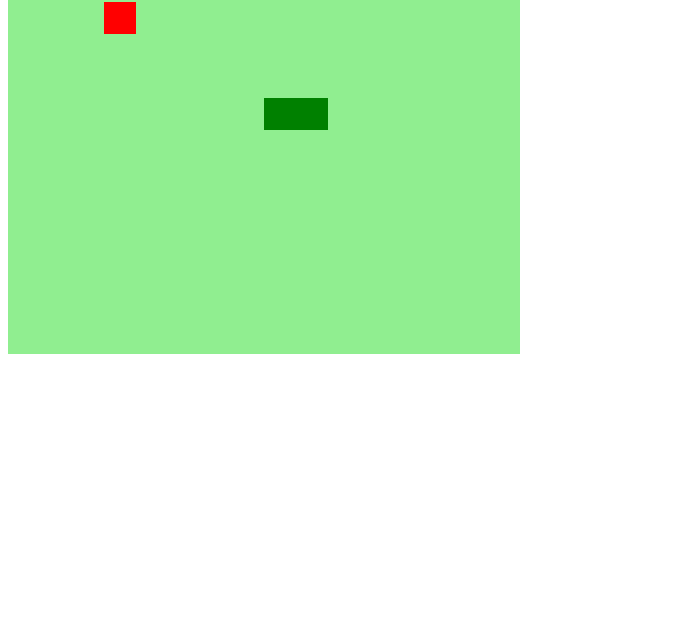
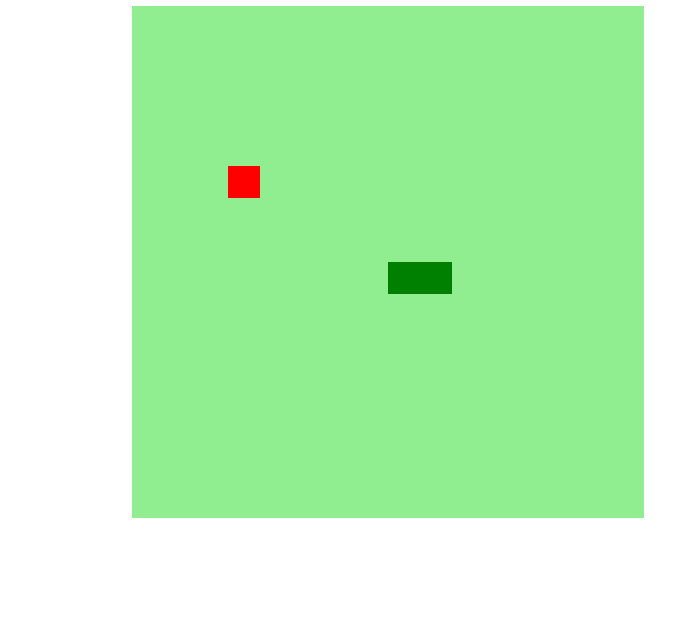
Before and after one commit to daniel-pio/snake_game, a plain HTML site: page index.html in a window 1280 px wide. Shown: the part 166-800 px from the top of the page, without its empty margins (0-699 px from the left). Drawn offline with Linux system fonts and the light colour scheme.

Commit message:
finalizando o game

```diff
--- a/css/style.css
+++ b/css/style.css
@@ -0,0 +1,9 @@
+body{
+    height: 95vh;
+    width: 95vh;
+    display: flex;
+    justify-content: center;
+    align-items: center;
+    flex-direction: column;
+    color: rgb(9, 97, 9);
+}
--- a/index.html
+++ b/index.html
@@ -8,6 +8,7 @@
     <script defer src="js/script.js"></script>
 </head>
 <body>
+    <h1>Snake Game</h1>
     <canvas id="snake" width="512" height="512"></canvas>
 
    <!--Scripts js-->
--- a/js/script.js
+++ b/js/script.js
@@ -51,10 +51,24 @@ function drawFood() {
 
 
 function iniciJogo() {
+
+
+
+
+
     if(snake[0].x > 15*box && direction == "right") snake[0].x = 0;
     if(snake[0].x < 0 && direction == 'left') snake[0].x = 16 * box;
     if(snake[0].y > 15*box && direction == "down") snake[0].y = 0;
     if(snake[0].y < 0 && direction == 'up') snake[0].y = 16 * box;
+
+
+    for(i = 1; i < snake.length; i++){
+        if (snake[0].x == snake[i].x && snake[0].y == snake[i].y) {
+            clearInterval(jogo)
+            alert(" Game Over")
+
+        }
+    }
 
     criarBG();
     criarCobrinha();
```
